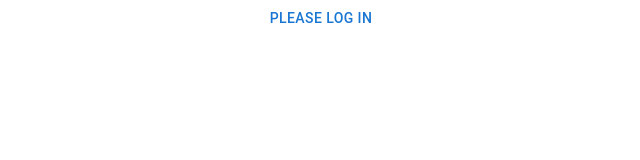
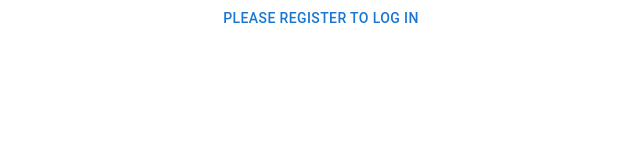
Before and after one commit to araskog/auth-app, a React (Create React App) app in the folder client/: page /user in a window 1280 px wide. Shown: the top 160 px of the page, without its empty margins (319-959 px from the left). Built offline with nearby package versions, Linux system fonts and the light colour scheme.

Commit message:
Sort list of login dates and times

```diff
--- a/client/src/pages/user-page.jsx
+++ b/client/src/pages/user-page.jsx
@@ -5,13 +5,15 @@ import Container from "@mui/material/Container";
 
 export const UserPage = ({ user, logOut }) => {
   if (user) {
+    const loginList = user.logins.reverse();
+    loginList.sort((a, b) => Date.parse(b) - Date.parse(a));
     return (
       <Container maxWidth="sm">
         <h1>Hi {user.firstname}! 👋</h1>
         <p>Your email is {user.email}</p>
         <p>Here are your ten most recent logins:</p>
         <List>
-          {user.logins.map((login, index) => {
+          {loginList.map((login, index) => {
             if (index === 9) return;
             return (
               <ListItem key={index}>
@@ -25,5 +27,5 @@ export const UserPage = ({ user, logOut }) => {
         <Button onClick={logOut}>Log out</Button>
       </Container>
     );
-  } else return <Button onClick={logOut}>Please log in</Button>;
+  } else return <Button onClick={logOut}>Please register to log in</Button>;
 };
```
